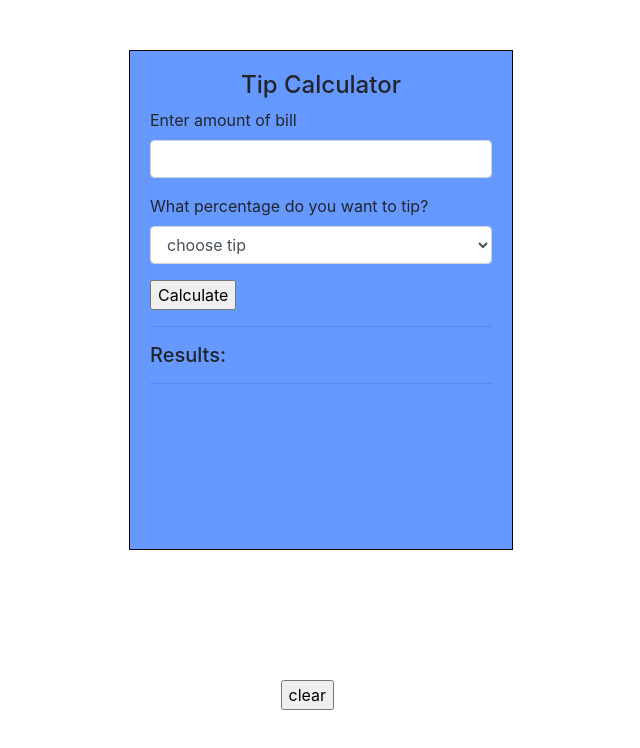
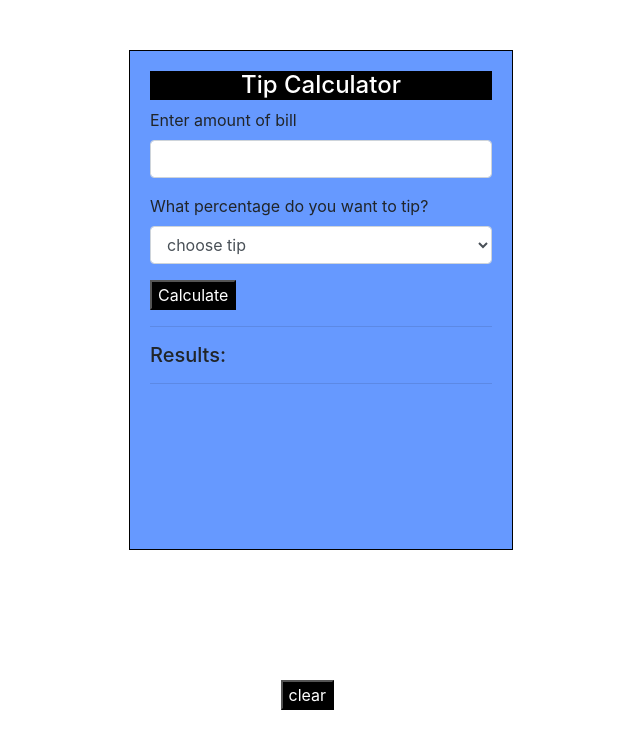
Before and after one commit to carolgreene/tip-calculator, a plain HTML site: page index.html in a window 1280 px wide. Shown: the whole page, without its empty margins (319-959 px from the left). Drawn offline with nearby package versions, Linux system fonts and the light colour scheme.

Commit message:
added background color to buttons & heading

```diff
--- a/index.css
+++ b/index.css
@@ -11,6 +11,13 @@
 
 h4 {
   text-align: center;
+  background-color: black;
+  color: white;
+}
+
+#button {
+  background-color: black;
+  color: white;
 }
 
 #clear {
@@ -18,4 +25,6 @@ h4 {
   bottom: 90px;
   left: 50%;
   margin-left: -40.5px;
+  background-color: black;
+  color: white;
 }
```
